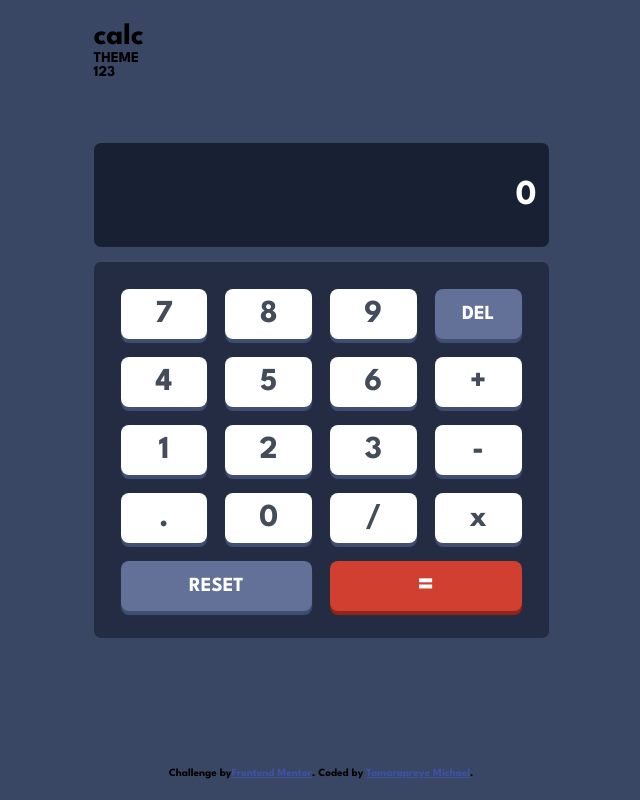
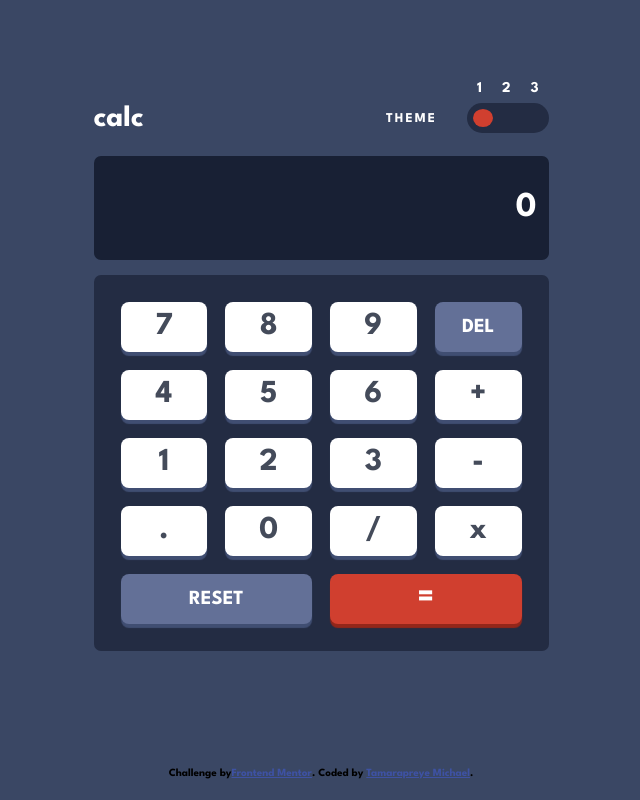
Before and after one commit to Tamarapreye-M/calculator_app, a React (Create React App) app: page / in a window 1280 px wide. Shown: the whole page, without its empty margins (319-959 px from the left). Built offline with nearby package versions, Linux system fonts and the light colour scheme.

Commit message:
Header styles updated

```diff
--- a/src/App.css
+++ b/src/App.css
@@ -47,6 +47,43 @@ button:not(.reset, .del) {
 	margin-inline: auto;
 	max-width: min(100%, 500px);
 	/* grid-template-rows: header, auto, footer; */
+}
+/* header */
+header {
+	color: var(--text-white);
+	display: flex;
+	justify-content: space-between;
+	align-items: flex-end;
+	margin-bottom: 1.5rem;
+}
+header .themes {
+	display: flex;
+	align-items: flex-end;
+	gap: 2rem;
+}
+header .themes p {
+	font-size: 0.9rem;
+	letter-spacing: 2px;
+	margin-bottom: 8px;
+}
+header .themes span {
+	margin-inline: 10px;
+}
+header .themes .control-box {
+	background-color: var(--secondary-blue);
+	height: 30px;
+	width: 100%;
+	border-radius: 15px;
+	margin-top: 8px;
+	padding: 6px;
+	display: flex;
+	justify-content: flex-start;
+}
+header .themes .control-ball {
+	background-color: var(--key-red);
+	width: 29%;
+	height: 100%;
+	border-radius: 50%;
 }
 .display {
 	height: 13vh;
```
